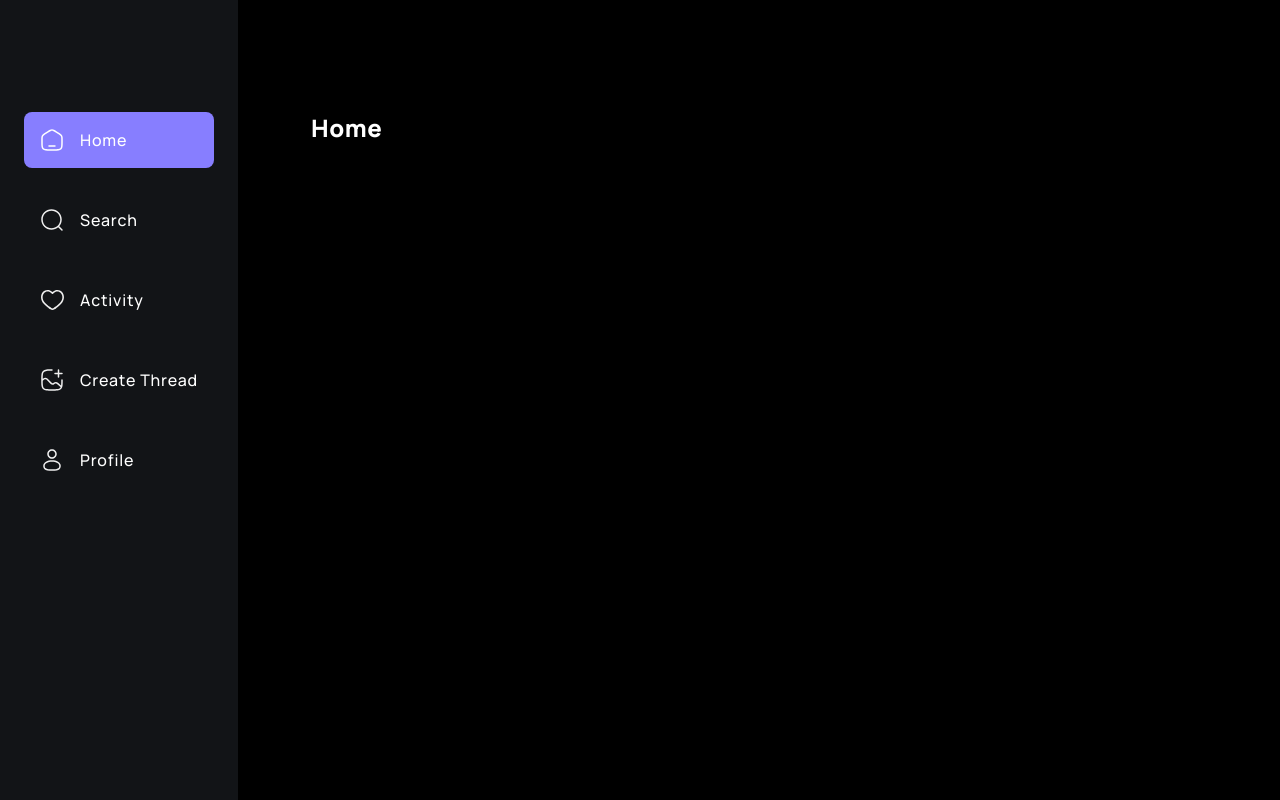
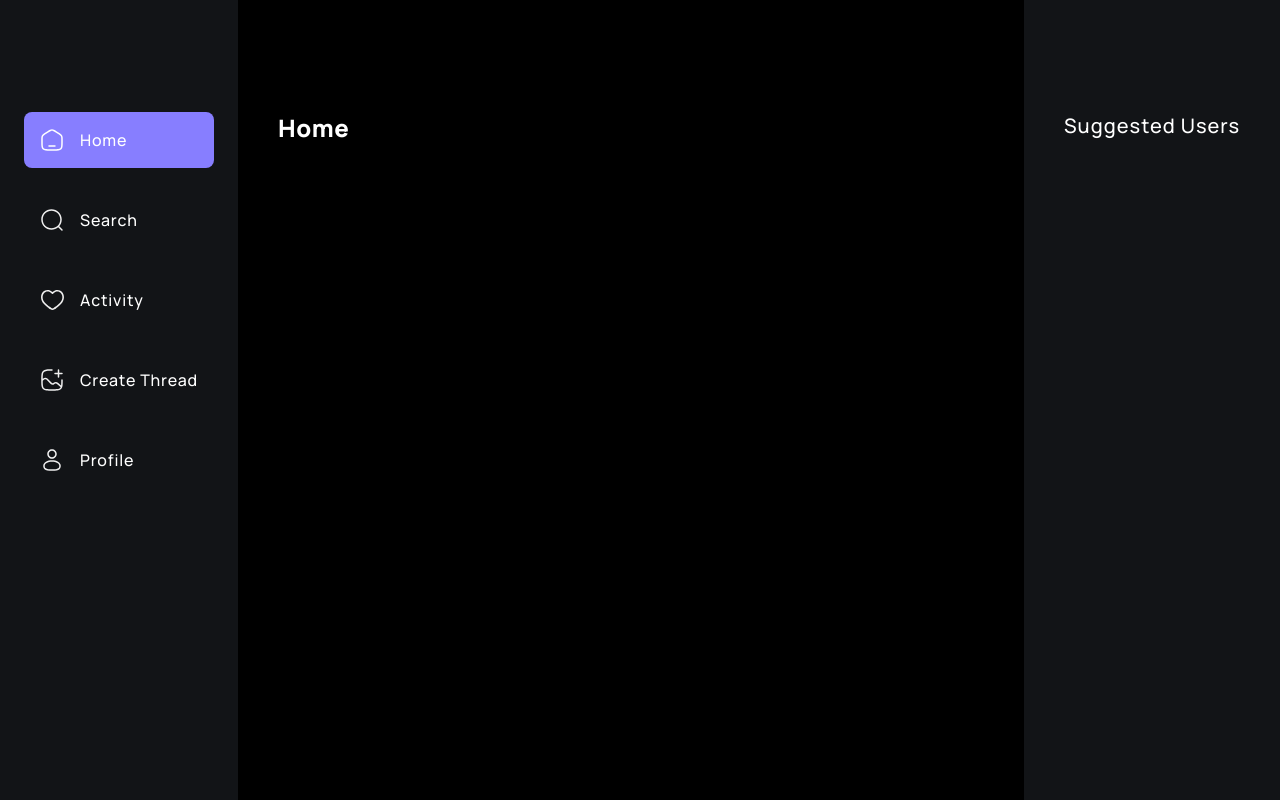
Before and after one commit to weiwei2694/threads, a Next.js app: page / in a window 1280 px wide. Built offline with nearby package versions, Linux system fonts and the light colour scheme.

Commit message:
feat: RightSidebar

```diff
--- a/src/app/globals.css
+++ b/src/app/globals.css
@@ -14,6 +14,11 @@
 
 .leftsidebar_link {
   @apply relative flex justify-start gap-4 rounded-lg p-4 text-light-1 font-medium tracking-wider;
+}
+
+/* right sidebar */
+.rightsidebar {
+  @apply sticky right-0 top-0 z-20 flex h-screen w-fit flex-col justify-between gap-12 overflow-auto bg-dark-2 px-10 pb-6 pt-28 max-xl:hidden;
 }
 
 @layer base {
--- a/src/app/layout.tsx
+++ b/src/app/layout.tsx
@@ -2,6 +2,7 @@ import './globals.css'
 import type { Metadata } from 'next'
 import { Manrope } from 'next/font/google'
 import LeftSidebar from '@/components/LeftSidebar'
+import RightSidebar from '@/components/RightSidebar'
 
 const manrope = Manrope({ subsets: ['latin'] })
 
@@ -27,7 +28,7 @@ export default function RootLayout({
             </div>
           </section>
 
-          {/* RightSideBar */}
+          <RightSidebar />
         </main>
       </body>
     </html>
--- a/src/components/RightSidebar.tsx
+++ b/src/components/RightSidebar.tsx
@@ -0,0 +1,13 @@
+async function RightSidebar() {
+  return (
+    <section className="rightsidebar">
+      <div className="flex flex-1 flex-col justify-start">
+        <h3 className="font-medium tracking-wider text-light-1 text-xl">
+          Suggested Users
+        </h3>
+      </div>
+    </section>
+  );
+}
+
+export default RightSidebar;
```
